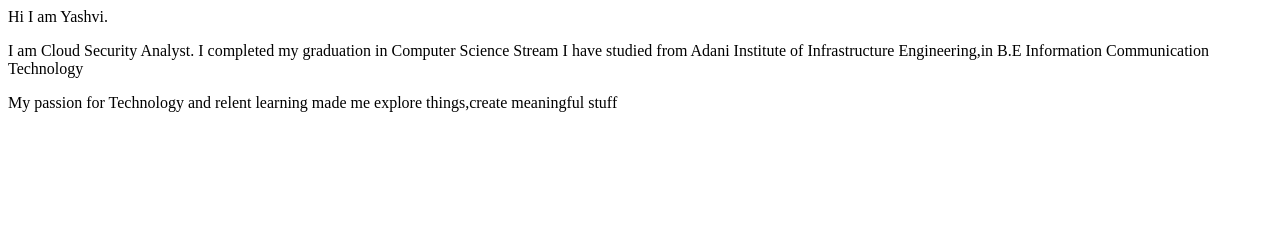
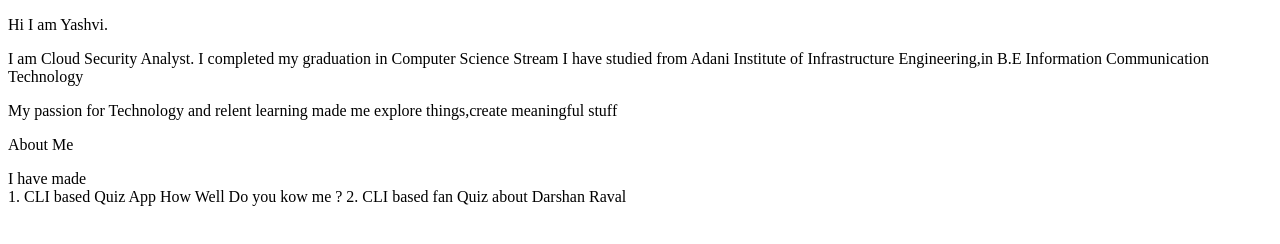
Before and after one commit to yashvikothari/yashvikothari-devportfolio, a plain HTML site: page index.html in a window 1280 px wide. Drawn offline with Linux system fonts and the light colour scheme.

Commit message:
updated About Me
added details

```diff
--- a/index.html
+++ b/index.html
@@ -7,10 +7,15 @@
     <title>Yashvi Portfolio</title>
 </head>
 <body>
-   Hi I am Yashvi.
+   <p>Hi I am Yashvi.</p>
    <p>I am Cloud Security Analyst.
 I completed my graduation in Computer Science Stream
 I have studied from Adani Institute of Infrastructure Engineering,in B.E Information Communication Technology</p>
 <p>My passion for Technology and relent learning made me explore things,create meaningful stuff</p>
+
+<p>About Me</p>
+<p>I have made <br>
+1. CLI based Quiz App How Well Do you kow me ?
+2. CLI based fan Quiz about Darshan Raval</p>
 </body>
 </html>
```
